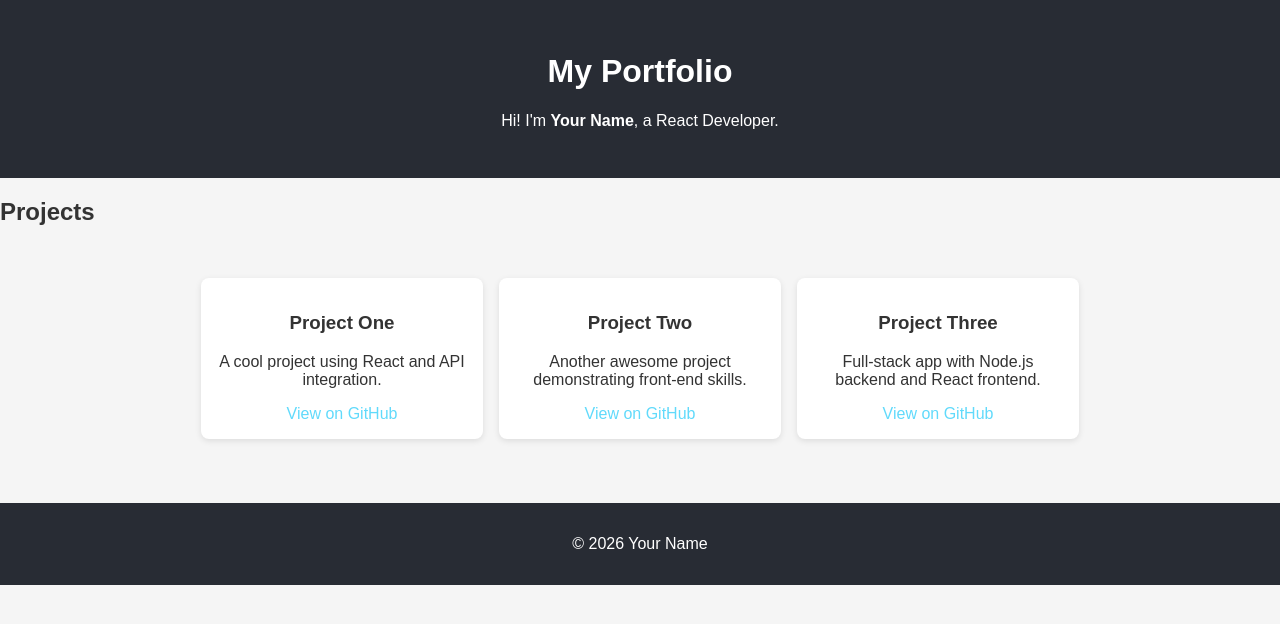
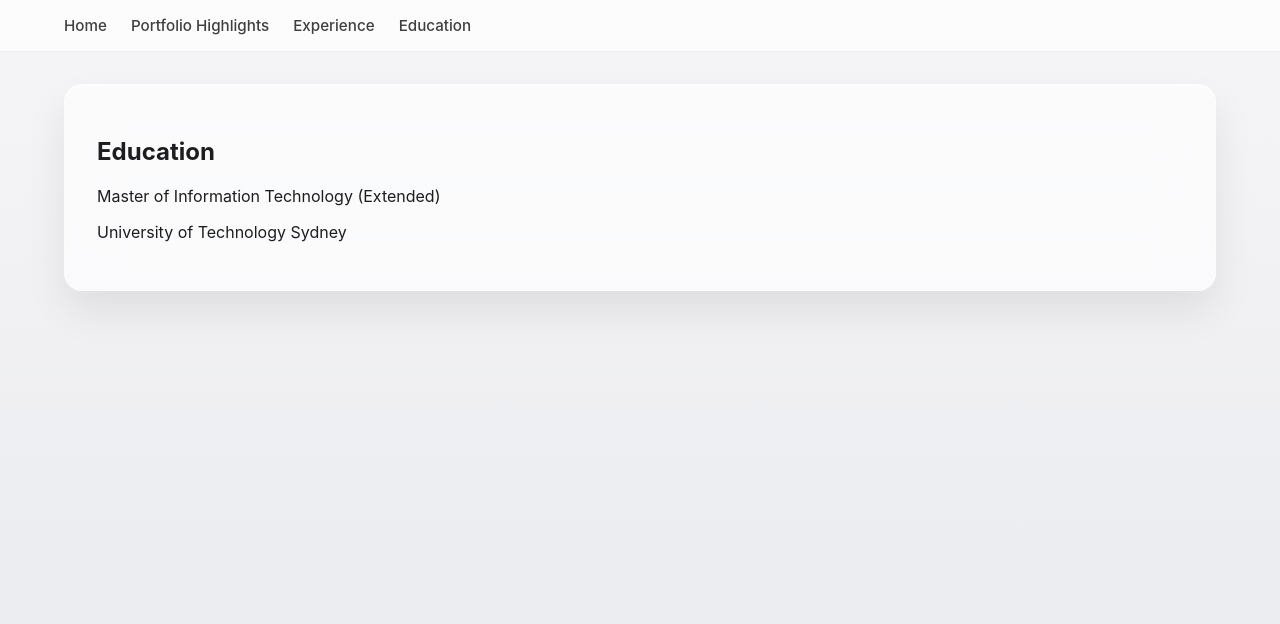
Before and after one commit to lukerjin/my-portfolio, a React (Create React App) app: page /my-portfolio/education in a window 1280 px wide. Shown: the top 624 px of the page. Built offline with nearby package versions, Linux system fonts and the light colour scheme.

Commit message:
file updates & readme rewrite

```diff
--- a/package.json
+++ b/package.json
@@ -11,12 +11,15 @@
     "gh-pages": "^6.3.0",
     "react": "^19.2.3",
     "react-dom": "^19.2.3",
+    "react-router-dom": "^7.12.0",
     "react-scripts": "5.0.1",
     "web-vitals": "^2.1.4"
   },
   "scripts": {
     "start": "react-scripts start",
     "build": "react-scripts build",
+    "predeploy": "npm run build",
+    "deploy": "gh-pages -d build",
     "test": "react-scripts test",
     "eject": "react-scripts eject"
   },
--- a/src/App.css
+++ /dev/null
@@ -1,43 +0,0 @@
-body {
-  margin: 0;
-  font-family: Arial, sans-serif;
-  background: #f5f5f5;
-  color: #333;
-}
-
-.App-header {
-  background-color: #282c34;
-  color: white;
-  padding: 2rem;
-  text-align: center;
-}
-
-.projects {
-  display: flex;
-  flex-wrap: wrap;
-  justify-content: center;
-  gap: 1rem;
-  padding: 2rem;
-}
-
-.project-card {
-  background: white;
-  border-radius: 8px;
-  padding: 1rem;
-  width: 250px;
-  box-shadow: 0 2px 6px rgba(0,0,0,0.1);
-  text-align: center;
-}
-
-.project-card a {
-  color: #61dafb;
-  text-decoration: none;
-}
-
-footer {
-  text-align: center;
-  padding: 1rem;
-  margin-top: 2rem;
-  background: #282c34;
-  color: white;
-}
--- a/src/App.js
+++ b/src/App.js
@@ -1,49 +1,38 @@
 import React from "react";
-import "./App.css";
+import { BrowserRouter as Router, Routes, Route, Link } from "react-router-dom";
 
-const projects = [
-  {
-    title: "Project One",
-    description: "A cool project using React and API integration.",
-    link: "https://github.com/<your-username>/project-one"
-  },
-  {
-    title: "Project Two",
-    description: "Another awesome project demonstrating front-end skills.",
-    link: "https://github.com/<your-username>/project-two"
-  },
-  {
-    title: "Project Three",
-    description: "Full-stack app with Node.js backend and React frontend.",
-    link: "https://github.com/<your-username>/project-three"
-  }
-];
+import Home from "./pages/Home";
+import Projects from "./pages/Projects";
+import Experience from "./pages/Experience";
+import Education from "./pages/Education";
+import ProjectDetail from "./pages/ProjectDetail";
+import Footer from "./components/Footer";
+import ScrollToTop from './hooks/useScrollToTop';
 
 function App() {
   return (
-    <div className="App">
-      <header className="App-header">
-        <h1>My Portfolio</h1>
-        <p>Hi! I'm <strong>Your Name</strong>, a React Developer.</p>
-      </header>
-      <main>
-        <h2>Projects</h2>
-        <div className="projects">
-          {projects.map((p, i) => (
-            <div className="project-card" key={i}>
-              <h3>{p.title}</h3>
-              <p>{p.description}</p>
-              <a href={p.link} target="_blank" rel="noopener noreferrer">
-                View on GitHub
-              </a>
-            </div>
-          ))}
-        </div>
-      </main>
-      <footer>
-        <p>© 2026 Your Name</p>
-      </footer>
-    </div>
+    <Router basename="/my-portfolio">
+      <ScrollToTop></ScrollToTop>
+        <header className="App-header">
+          <nav className="nav-links">
+            <Link to="/">Home</Link>
+            <Link to="/projects">Portfolio Highlights</Link>
+            <Link to="/experience">Experience</Link>
+            <Link to="/education">Education</Link>
+          </nav>
+        </header>
+
+        <main className="app-container">
+          <Routes>
+            <Route path="/" element={<Home />} />
+            <Route path="/projects" element={<Projects />} />
+            <Route path="/projects/:id" element={<ProjectDetail />} />
+            <Route path="/experience" element={<Experience />} />
+            <Route path="/education" element={<Education />} />
+          </Routes>
+        </main>
+        <Footer />
+    </Router>
   );
 }
 
--- a/src/index.css
+++ b/src/index.css
@@ -1,13 +1,270 @@
-body {
-  margin: 0;
-  font-family: -apple-system, BlinkMacSystemFont, 'Segoe UI', 'Roboto', 'Oxygen',
-    'Ubuntu', 'Cantarell', 'Fira Sans', 'Droid Sans', 'Helvetica Neue',
-    sans-serif;
-  -webkit-font-smoothing: antialiased;
-  -moz-osx-font-smoothing: grayscale;
+/* ===== Reset & Base ===== */
+* {
+  box-sizing: border-box;
 }
 
-code {
-  font-family: source-code-pro, Menlo, Monaco, Consolas, 'Courier New',
-    monospace;
+html, body {
+  margin: 0;
+  padding: 0;
 }
+
+body {
+  font-family: -apple-system, BlinkMacSystemFont, "SF Pro Display",
+    "Helvetica Neue", "Segoe UI", Roboto, Arial, sans-serif;
+  background: linear-gradient(
+    180deg,
+    #f5f5f7 0%,
+    #e9eaee 100%
+  );
+  color: #1d1d1f;
+  min-height: 100vh;
+}
+
+/* ===== Layout ===== */
+.app-container {
+  max-width: 1200px;
+  margin: 0 auto;
+  padding: 2rem 1.5rem 4rem;
+}
+
+/* ===== Header (保留第一个) ===== */
+.App-header {
+  position: sticky;
+  top: 0;
+  z-index: 10;
+  backdrop-filter: saturate(180%) blur(20px);
+  background: rgba(255, 255, 255, 0.7);
+  border-bottom: 1px solid rgba(0, 0, 0, 0.06);
+}
+
+.nav-links {
+  max-width: 1200px;
+  margin: 0 auto;
+  padding: 1rem 1.5rem;
+  display: flex;
+  gap: 1.5rem;
+}
+
+.nav-links a {
+  text-decoration: none;
+  color: #1d1d1f;
+  font-weight: 500;
+  font-size: 0.95rem;
+  opacity: 0.85;
+}
+
+.nav-links a:hover {
+  opacity: 1;
+}
+
+/* ===== Page Transition ===== */
+.page {
+  animation: pageFade 0.6s ease-out both;
+}
+
+@keyframes pageFade {
+  from {
+    opacity: 0;
+    transform: translateY(16px);
+  }
+  to {
+    opacity: 1;
+    transform: translateY(0);
+  }
+}
+
+/* ===== Reveal Animation (统一) ===== */
+.reveal {
+  opacity: 0;
+  transform: translateY(40px);
+  transition: all 0.8s ease;
+}
+
+.reveal.active {
+  opacity: 1;
+  transform: translateY(0);
+}
+
+/* ===== Home ===== */
+.home {
+  max-width: 1200px;
+  margin: 0 auto;
+  padding: 4rem 0;
+}
+
+/* ===== Hero ===== */
+.hero h1 {
+  font-size: clamp(2.5rem, 5vw, 4rem);
+  font-weight: 700;
+  letter-spacing: -0.02em;
+}
+
+.hero-desc {
+  max-width: 620px;
+  font-size: 1.1rem;
+  color: #6e6e73;
+  margin-top: 1rem;
+}
+
+/* ===== Typing Effect ===== */
+.animated-role {
+  background: linear-gradient(90deg, #0071e3, #00c6ff);
+  -webkit-background-clip: text;
+  -webkit-text-fill-color: transparent;
+}
+
+.cursor {
+  margin-left: 6px;
+  color: #0071e3;
+}
+
+/* ===== Glass Card ===== */
+.glass-card {
+  background: rgba(255, 255, 255, 0.65);
+  backdrop-filter: blur(24px) saturate(180%);
+  border-radius: 18px;
+  padding: 2rem;
+  box-shadow:
+    0 20px 40px rgba(0, 0, 0, 0.08),
+    inset 0 1px 0 rgba(255, 255, 255, 0.4);
+  border: 1px solid rgba(255, 255, 255, 0.3);
+}
+
+/* ===== Capabilities ===== */
+.capabilities {
+  display: grid;
+  grid-template-columns: repeat(auto-fit, minmax(280px, 1fr));
+  gap: 1.8rem;
+  margin-top: 4rem;
+}
+
+.cap-card {
+  background: rgba(255, 255, 255, 0.65);
+  backdrop-filter: blur(20px) saturate(180%);
+  border-radius: 16px;
+  padding: 2rem;
+  box-shadow: 0 20px 40px rgba(0, 0, 0, 0.08);
+  border: 1px solid rgba(255, 255, 255, 0.3);
+  transition: transform 0.3s ease, box-shadow 0.3s ease, background 0.3s ease;
+  cursor: default;
+}
+
+.cap-card:hover {
+  transform: translateY(-6px);
+  box-shadow: 0 30px 60px rgba(0, 0, 0, 0.12);
+  background: rgba(255, 255, 255, 0.75);
+}
+
+.cap-card h3 {
+  font-size: 1.25rem;
+  font-weight: 700;
+  margin-bottom: 0.8rem;
+  color: #1d1d1f;
+}
+
+.cap-card p {
+  font-size: 0.95rem;
+  color: #3a3a3c;
+  line-height: 1.5;
+}
+
+/* Optional: subtle floating animation */
+.cap-card {
+  animation: floatIn 0.6s ease-out both;
+}
+
+@keyframes floatIn {
+  from {
+    opacity: 0;
+    transform: translateY(24px);
+  }
+  to {
+    opacity: 1;
+    transform: translateY(0);
+  }
+}
+
+/* ===== Featured ===== */
+.featured {
+  margin-top: 5rem;
+}
+
+.featured-projects-title {
+  display: flex;
+  align-items: center;
+}
+
+.featured-projects-title .ghost {
+  margin-left: auto;
+  font-size: 16px;
+}
+
+.featured-scroll {
+  display: flex;
+  gap: 1.5rem;
+  overflow-x: auto;
+  padding: 1rem;
+  scroll-snap-type: x mandatory;
+}
+
+.featured-card {
+  min-width: 280px; /* 每张卡片宽度 */
+  flex: 0 0 auto;
+  display: flex;
+  flex-direction: column;
+  scroll-snap-align: start;
+  background: rgba(255, 255, 255, 0.65);
+  backdrop-filter: blur(20px) saturate(180%);
+  border-radius: 16px;
+  padding: 1.5rem;
+  box-shadow: 0 10px 30px rgba(0,0,0,0.08);
+  transition: transform 0.3s ease, box-shadow 0.3s ease;
+}
+
+.featured-card:hover {
+  transform: translateY(-5px);
+  box-shadow: 0 20px 40px rgba(0,0,0,0.12);
+}
+
+/* 隐藏滚动条 */
+.featured-scroll::-webkit-scrollbar {
+  display: none;
+}
+.featured-scroll {
+  -ms-overflow-style: none;
+  scrollbar-width: none;
+}
+.tags {
+  display: flex;
+  flex-wrap: wrap;
+  gap: 8px;
+  margin-top: auto; /* ⬅ 关键：把 tags + btn 推到底部区域 */
+}
+.featured-card .btn {
+  margin-top: 1rem;
+  align-self: flex-start;
+}
+.tag {
+  display: inline-block;
+  margin-right: 8px;
+  margin-top: 10px;
+  padding: 6px 12px;
+  font-size: 0.85rem;
+  border-radius: 999px;
+  background: #e8e8ed;
+}
+
+.btn {
+  padding: 12px 24px;
+  border-radius: 999px;
+  background: #0071e3;
+  color: #fff;
+  text-decoration: none;
+  font-weight: 500;
+}
+
+.btn.ghost {
+  background: transparent;
+  border: 1px solid #0071e3;
+  color: #0071e3;
+}
```
Also changed, not shown: 2 other files (tests, documents, lock files or other folders).
